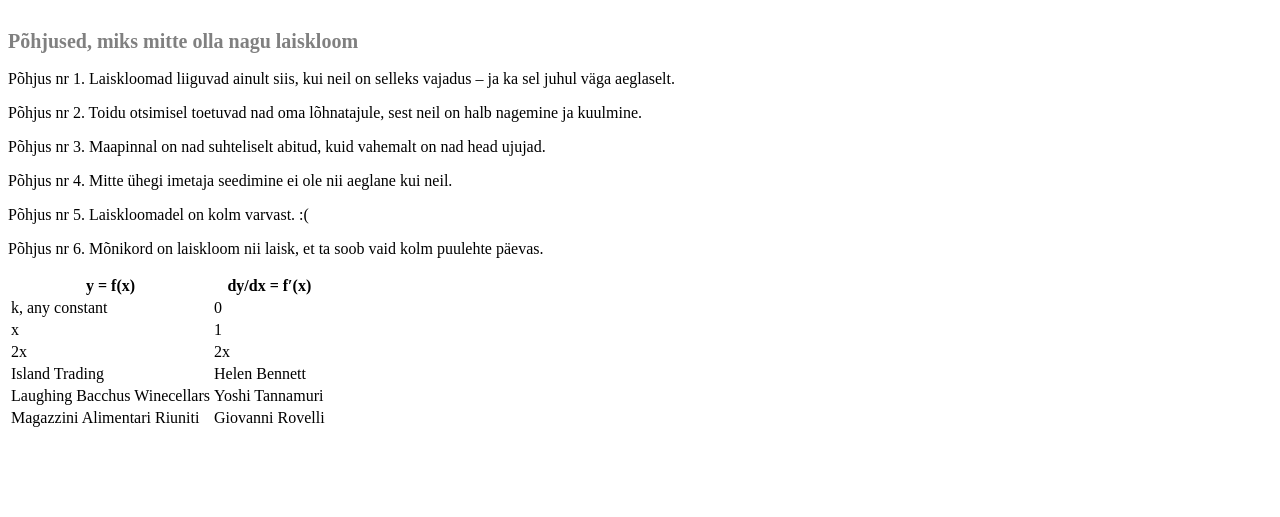
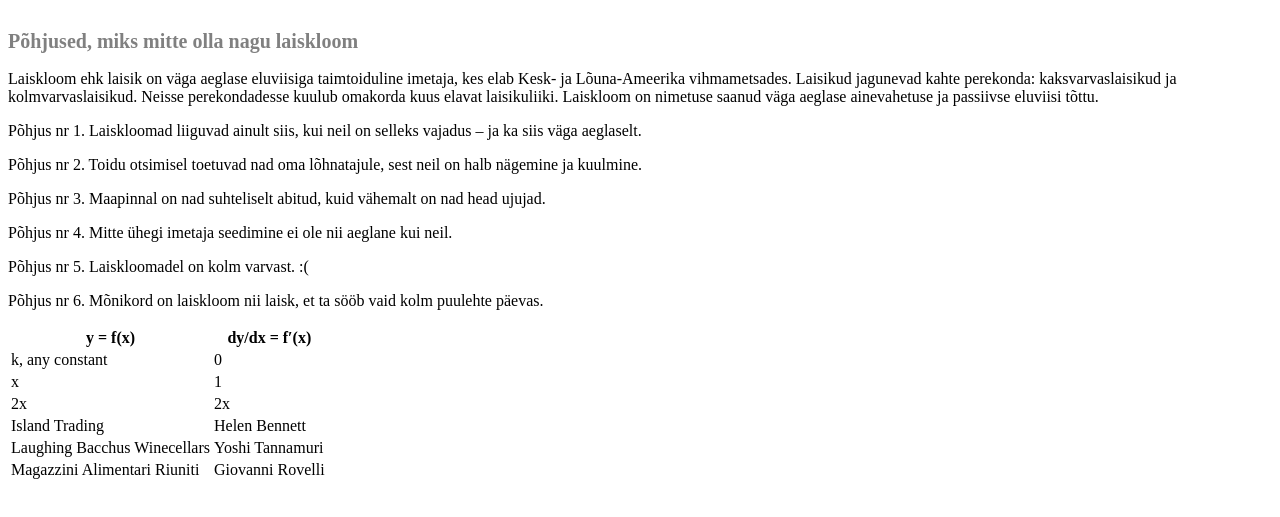
Before and after one commit to hannakat/hannakat.github.io, a plain HTML site: page index.html in a window 1280 px wide. Shown: the part 95-612 px from the top of the page. Drawn offline with Linux system fonts and the light colour scheme.

Commit message:
Update index.html

```diff
--- a/index.html
+++ b/index.html
@@ -3,12 +3,16 @@
 <body>
 <h1 style="color:pink;font-size:50px">Elu laiskloomana</h1>
 <h2  style="color:gray;font-size:20px">Põhjused, miks mitte olla nagu laiskloom</h2>
-<p>Põhjus nr 1. Laiskloomad liiguvad ainult siis, kui neil on selleks vajadus – ja ka sel juhul väga aeglaselt.<p>
-<p>Põhjus nr 2. Toidu otsimisel toetuvad nad oma lõhnatajule, sest neil on halb nagemine ja kuulmine.<p>
-<p>Põhjus nr 3. Maapinnal on nad suhteliselt abitud, kuid vahemalt on nad head ujujad.<p>
+<p>Laiskloom ehk laisik on väga aeglase eluviisiga taimtoiduline imetaja, kes elab Kesk- ja Lõuna-Ameerika vihmametsades.
+  Laisikud jagunevad kahte perekonda: kaksvarvaslaisikud ja kolmvarvaslaisikud.
+  Neisse perekondadesse kuulub omakorda kuus elavat laisikuliiki.
+  Laiskloom on nimetuse saanud väga aeglase ainevahetuse ja passiivse eluviisi tõttu.<p>
+<p>Põhjus nr 1. Laiskloomad liiguvad ainult siis, kui neil on selleks vajadus – ja ka siis väga aeglaselt.<p>
+<p>Põhjus nr 2. Toidu otsimisel toetuvad nad oma lõhnatajule, sest neil on halb nägemine ja kuulmine.<p>
+<p>Põhjus nr 3. Maapinnal on nad suhteliselt abitud, kuid vähemalt on nad head ujujad.<p>
 <p>Põhjus nr 4. Mitte ühegi imetaja seedimine ei ole nii aeglane kui neil.<p>
 <p>Põhjus nr 5. Laiskloomadel on kolm varvast. :(<p>
-<p>Põhjus nr 6. Mõnikord on laiskloom nii laisk, et ta soob vaid kolm puulehte päevas.<p>
+<p>Põhjus nr 6. Mõnikord on laiskloom nii laisk, et ta sööb vaid kolm puulehte päevas.<p>
 <table>
   <tr>
     <th>y = f(x)</th>
```
